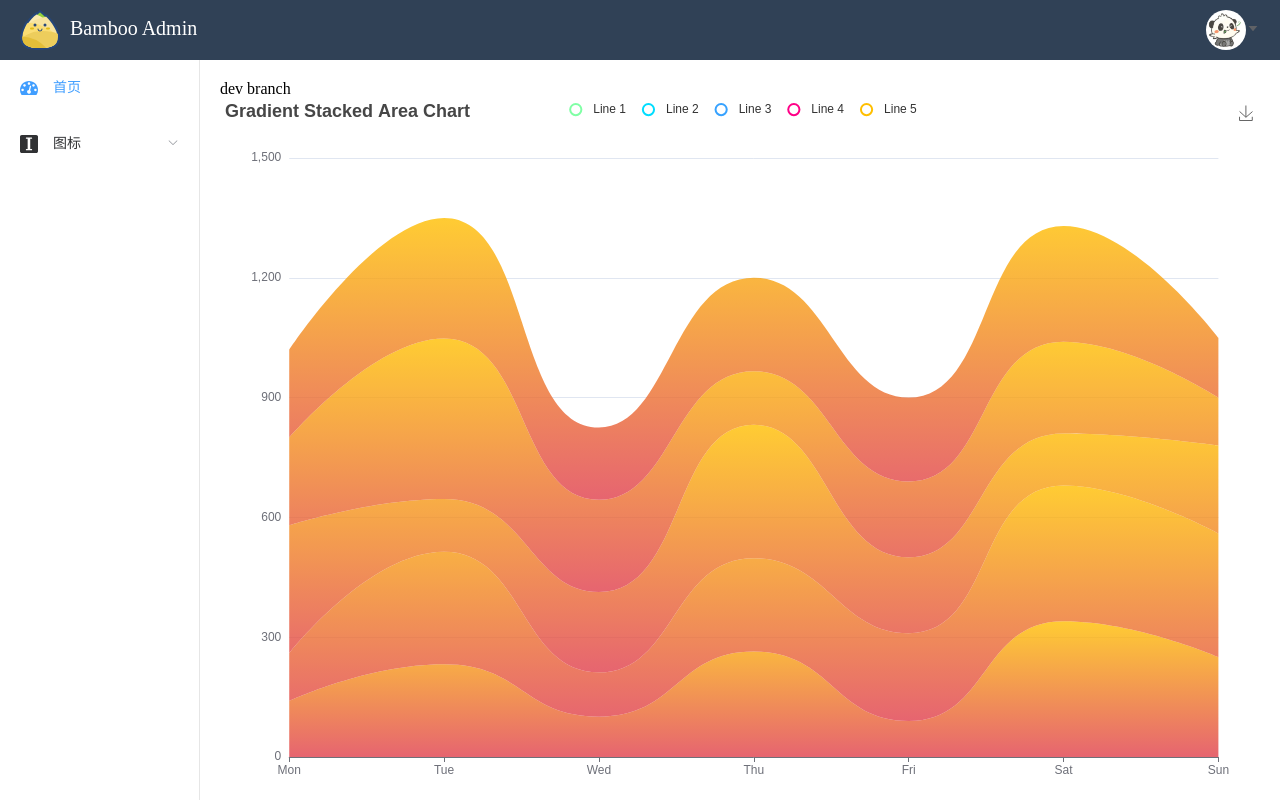
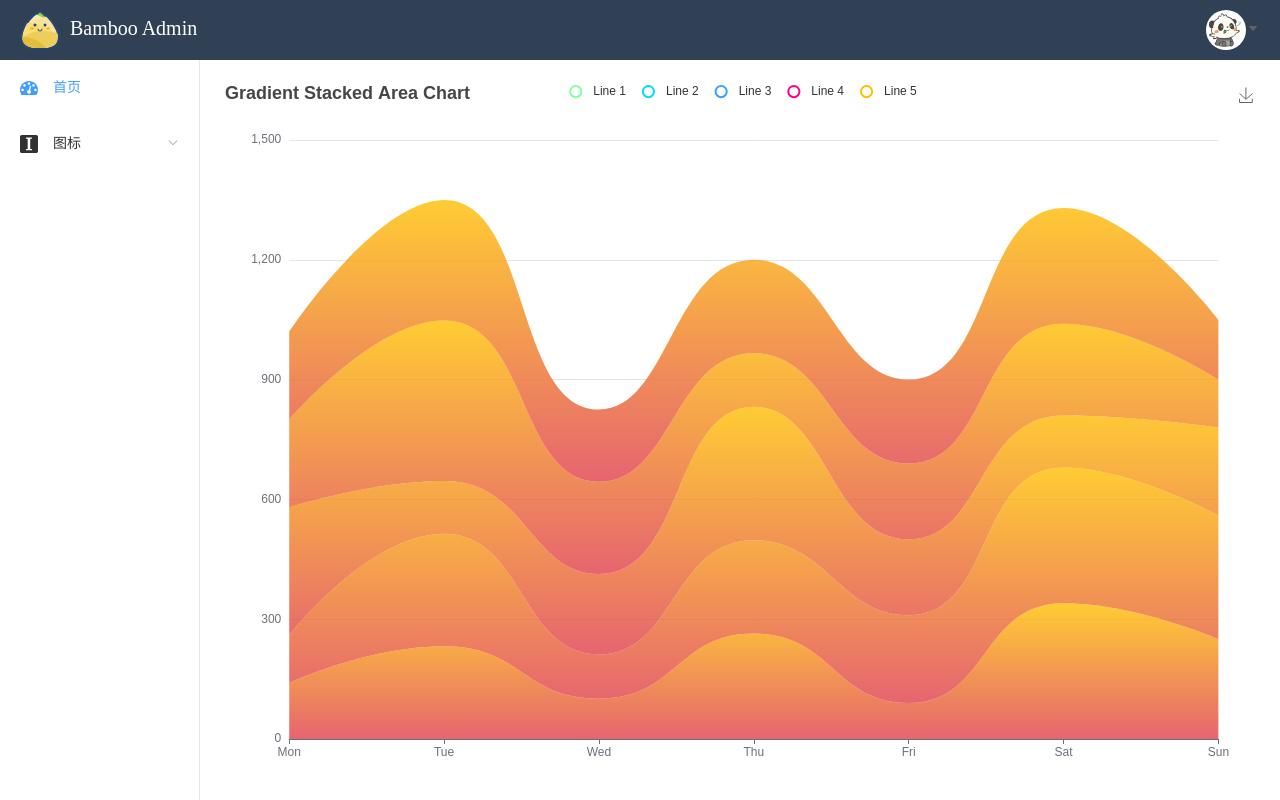
Before and after one commit to KQLei/Bamboo, a Vue app: page /#/dashboard in a window 1280 px wide. Built offline with nearby package versions, Linux system fonts and the light colour scheme.

Commit message:
移除 branch div

```diff
--- a/src/views/dashboard/index.vue
+++ b/src/views/dashboard/index.vue
@@ -1,6 +1,6 @@
 <template>
   <div style="height: 100%; width: 100%">
-    <div>dev branch</div>
+
     <chart height="100%" width="100%" :option-data="options" />
   </div>
 </template>
```
